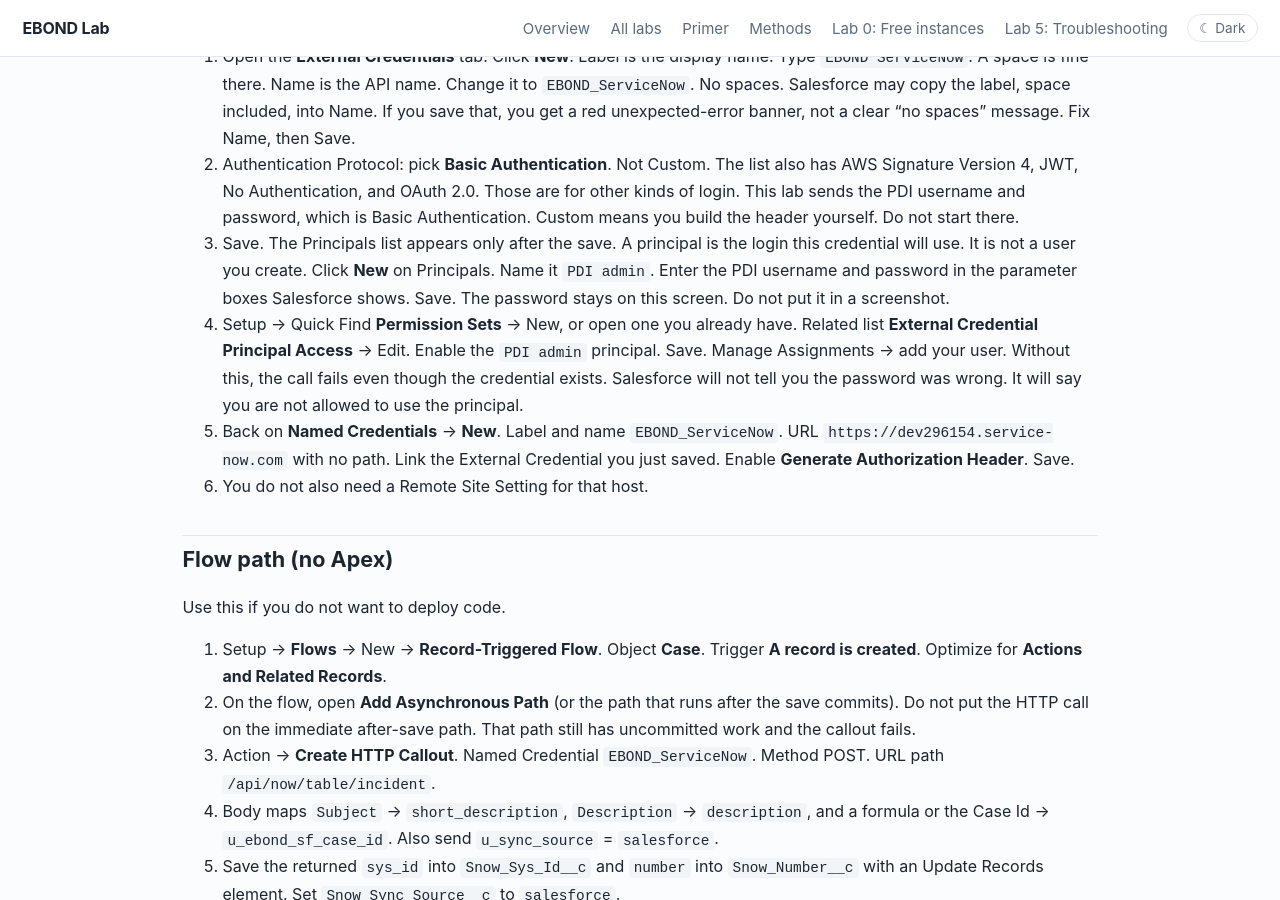
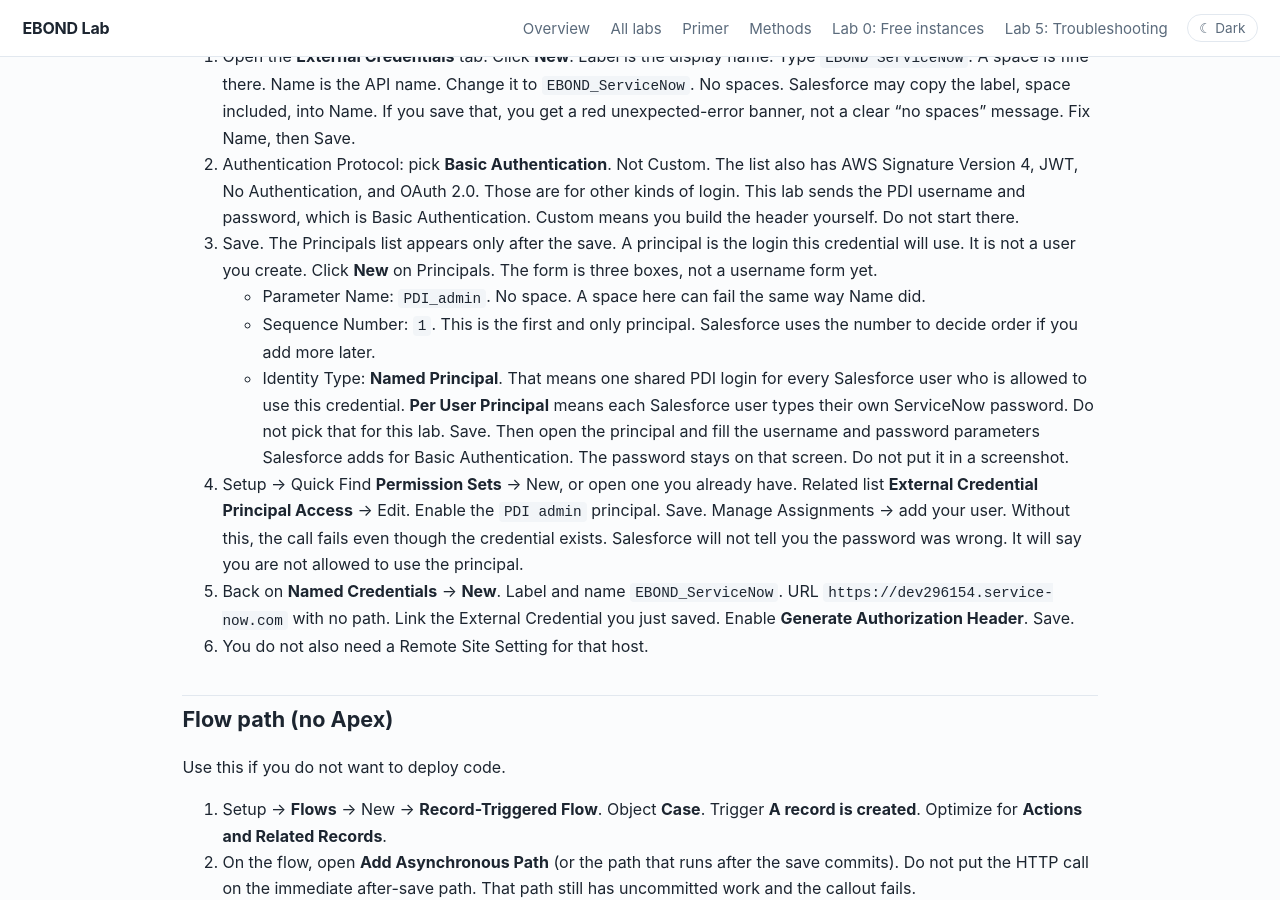
Before and after one commit to eltonaguiar/EBOND_ServiceNowSalesforce, a Jekyll site: the page built from site/labs/02-salesforce-to-snow.md, in a window 1280 px wide and 900 px high, scrolled down 3838 px. Built offline with Jekyll 4.4.1, drawn with Linux system fonts in a browser that asks for light colours.

Commit message:
Specify sequence number and Named Principal on the Create Principal form.

```diff
--- a/site/labs/02-salesforce-to-snow.md
+++ b/site/labs/02-salesforce-to-snow.md
@@ -151,7 +151,11 @@ Setup → Quick Find `named credentials`. Open **Named Credentials** under Secur
 
 1. Open the **External Credentials** tab. Click **New**. Label is the display name. Type `EBOND ServiceNow`. A space is fine there. Name is the API name. Change it to `EBOND_ServiceNow`. No spaces. Salesforce may copy the label, space included, into Name. If you save that, you get a red unexpected-error banner, not a clear "no spaces" message. Fix Name, then Save.
 2. Authentication Protocol: pick **Basic Authentication**. Not Custom. The list also has AWS Signature Version 4, JWT, No Authentication, and OAuth 2.0. Those are for other kinds of login. This lab sends the PDI username and password, which is Basic Authentication. Custom means you build the header yourself. Do not start there.
-3. Save. The Principals list appears only after the save. A principal is the login this credential will use. It is not a user you create. Click **New** on Principals. Name it `PDI admin`. Enter the PDI username and password in the parameter boxes Salesforce shows. Save. The password stays on this screen. Do not put it in a screenshot.
+3. Save. The Principals list appears only after the save. A principal is the login this credential will use. It is not a user you create. Click **New** on Principals. The form is three boxes, not a username form yet.
+   - Parameter Name: `PDI_admin`. No space. A space here can fail the same way Name did.
+   - Sequence Number: `1`. This is the first and only principal. Salesforce uses the number to decide order if you add more later.
+   - Identity Type: **Named Principal**. That means one shared PDI login for every Salesforce user who is allowed to use this credential. **Per User Principal** means each Salesforce user types their own ServiceNow password. Do not pick that for this lab.
+   Save. Then open the principal and fill the username and password parameters Salesforce adds for Basic Authentication. The password stays on that screen. Do not put it in a screenshot.
 4. Setup → Quick Find **Permission Sets** → New, or open one you already have. Related list **External Credential Principal Access** → Edit. Enable the `PDI admin` principal. Save. Manage Assignments → add your user. Without this, the call fails even though the credential exists. Salesforce will not tell you the password was wrong. It will say you are not allowed to use the principal.
 5. Back on **Named Credentials** → **New**. Label and name `EBOND_ServiceNow`. URL `https://dev296154.service-now.com` with no path. Link the External Credential you just saved. Enable **Generate Authorization Header**. Save.
 6. You do not also need a Remote Site Setting for that host.
```
